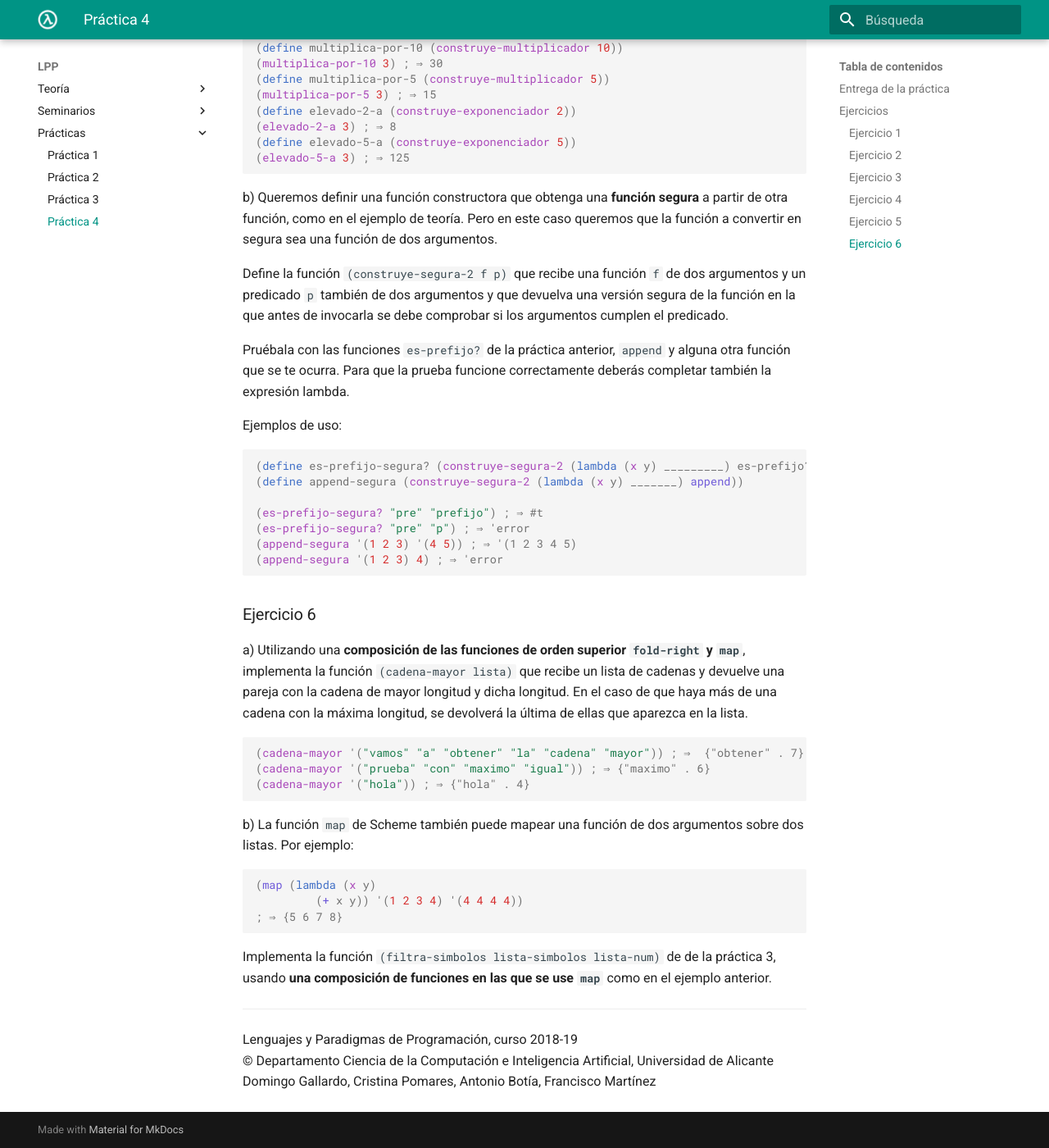
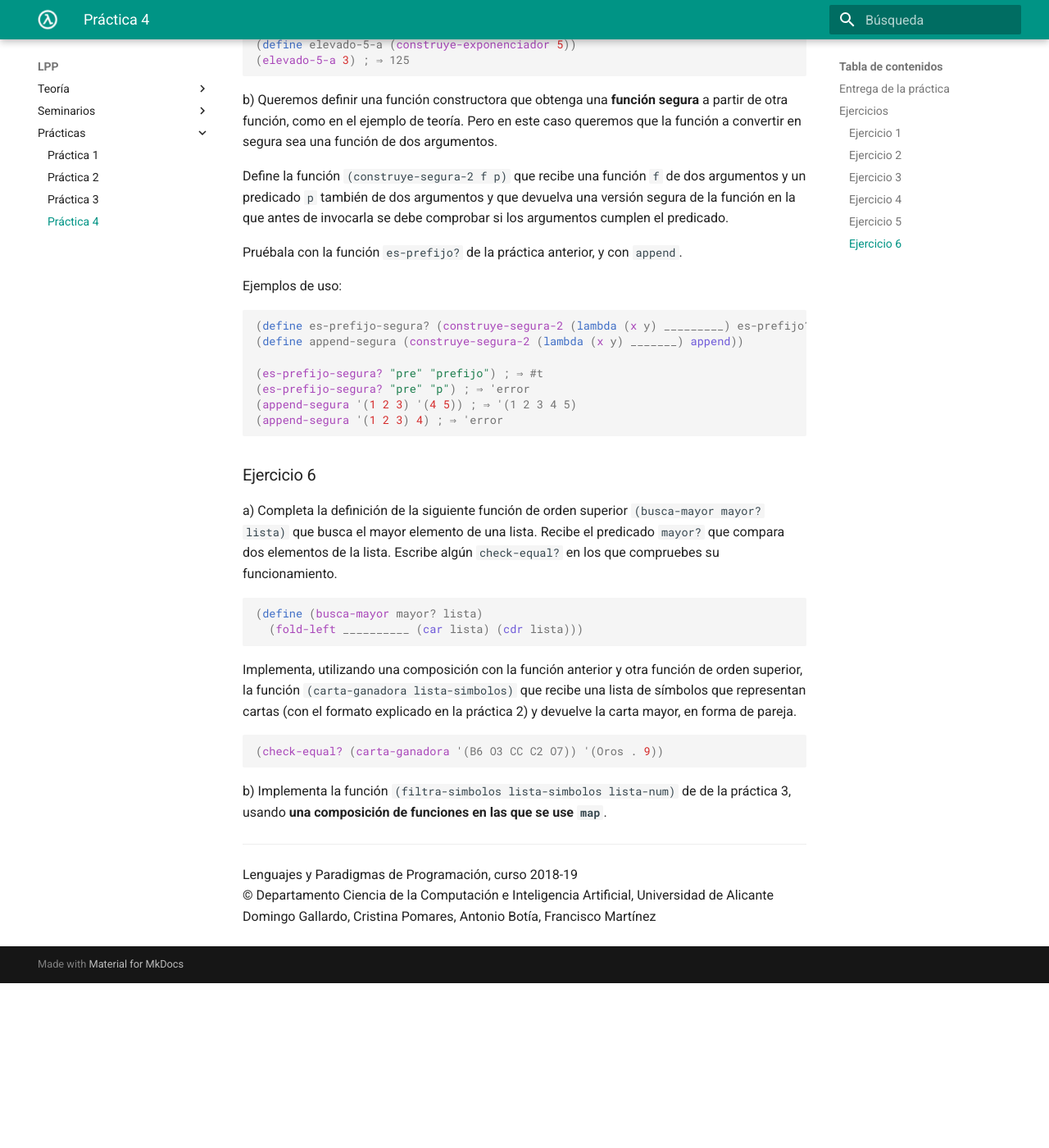
Before and after one commit to domingogallardo/apuntes-lpp, an MkDocs documentation site: the page built from docs/practicas/practica04/practica04.md, in a window 1280 px wide and 1400 px high, scrolled down 3393 px. Shown: the whole window at 82% size. Built offline with MkDocs 1.6.1 and Material for MkDocs 9.7.7, drawn with Linux system fonts in a browser that asks for light colours; after the commit the page ends 4592 px from its top, so only the background shows below that; some of the changed text lies outside the part shown.

Commit message:
Actualizada práctica 4

````diff
--- a/docs/practicas/practica04/practica04.md
+++ b/docs/practicas/practica04/practica04.md
@@ -78,42 +78,38 @@ comprobar si has acertado.
 ; ⇒ {3 10 5}
 ```
 
+c) Rellena los siguientes huecos **con una única expresión**. Comprueba
+con el intérprete si lo has hecho correctamente.
+
+
+```scheme
+(define (f x) (lambda (y z) (string-append y z x)))
+(define g (f "a"))
+(check-equal? ____________________ "claselppa")
+
+
+
+(define (f x) (lambda (y z) (list y x z)))
+_____________
+
+(check-equal? (g "hola" "clase") (list "hola" "lpp" "clase"))
+
+
+
+(define (f g) (lambda(z x) (g z x)))
+_________ => {3 . 4}
+```
 
 ### Ejercicio 2 ###
 
-Implementa, utilizando funciones de orden superior, las funciones
-`longitud-impar`, `suma-longitudes` y `mayusculas` que reciben una
-lista de símbolos y devuelven:
-
-- `(longitud-impar lista-simbolos)`: una lista con aquellos símbolos
-  que tienen longitud impar.
-- `(suma-longitudes lista-simbolos)`: la suma de las longitudes
-  de todos los símbolos de la lista.
-- `(mayusculas lista-simbolos)`: una lista con los símbolos escritos
-  en mayúscula.
-
-!!!Hint "Pista"
-    Puedes usar las funciones `symbol->string`, `string->symbol` y
-    `string-upcase`.
-
-Ejemplos:
-
-```scheme
-(define lista '(me gusta LPP porque aprendo nuevos paradigmas de programación)
-(longitud-impar lista) ; ⇒ {gusta LPP aprendo}
-(suma-longitudes lista) ; ⇒ 53
-(mayusculas lista)
-; ⇒ {ME GUSTA LPP PORQUE APRENDO NUEVOS PARADIGMAS DE PROGRAMACIÓN}
-```
+Implementa **utilizando funciones de orden superior** las funciones
+`(cartas lista-simbolos)` y `(cuenta-cartas n lista-parejas)` de la
+práctica 3.
 
 
 ### Ejercicio 3 ###
 
-a) Implementa **utilizando funciones de orden superior** las funciones
-`(cartas lista-simbolos)` y `(cuenta-cartas n lista-parejas)` de la
-práctica 3.
-
-b) Implementa la función `(posicion dato lista)` que devuelva la
+Implementa la función `(posicion dato lista)` que devuelva la
 posición de un dato en una lista o `#f` si el dato no está en la
 lista. Puedes usar funciones auxiliares y funciones de orden
 superior **pero no recursión**.
@@ -126,7 +122,6 @@ Ejemplos:
 ```
 
 ### Ejercicio 4 ###
-
 
 a) Implementa usando funciones de orden superior la función `(suma-n-izq n
 lista-parejas)` que recibe una lista de parejas y devuelve otra lista
@@ -193,9 +188,8 @@ argumentos y que devuelva una versión segura de la función en la que
 antes de invocarla se debe comprobar si los argumentos cumplen el
 predicado.
 
-Pruébala con las funciones `es-prefijo?` de la práctica anterior,
-`append` y alguna otra función que se te ocurra. Para que la prueba
-funcione correctamente deberás completar también la expresión lambda.
+Pruébala con la función `es-prefijo?` de la práctica anterior,
+y con `append`.
 
 Ejemplos de uso:
 
@@ -212,31 +206,29 @@ Ejemplos de uso:
 
 ### Ejercicio 6 ###
 
-a) Utilizando una **composición de las funciones de orden superior
-`fold-right` y `map`**, implementa la función `(cadena-mayor lista)` que
-recibe un lista de cadenas y devuelve una pareja con la cadena de
-mayor longitud y dicha longitud.  En el caso de que haya más de una
-cadena con la máxima longitud, se devolverá la última de ellas que
-aparezca en la lista.
+a) Completa la definición de la siguiente función de orden superior
+`(busca-mayor mayor?  lista)` que busca el mayor elemento de una
+lista. Recibe el predicado `mayor?` que compara dos elementos de la
+lista. Escribe algún `check-equal?` en los que compruebes su funcionamiento.
 
 ```scheme
-(cadena-mayor '("vamos" "a" "obtener" "la" "cadena" "mayor")) ; ⇒  {"obtener" . 7}
-(cadena-mayor '("prueba" "con" "maximo" "igual")) ; ⇒ {"maximo" . 6}
-(cadena-mayor '("hola")) ; ⇒ {"hola" . 4}
+(define (busca-mayor mayor? lista)
+  (fold-left __________ (car lista) (cdr lista)))
 ```
 
-b) La función `map` de Scheme también puede mapear una función de dos
-argumentos sobre dos listas. Por ejemplo:
+Implementa, utilizando una composición con la función anterior y otra
+función de orden superior, la función `(carta-ganadora
+lista-simbolos)` que recibe una lista de símbolos que representan
+cartas (con el formato explicado en la práctica 2) y devuelve la carta
+mayor, en forma de pareja.
 
 ```scheme
-(map (lambda (x y)
-         (+ x y)) '(1 2 3 4) '(4 4 4 4))
-; ⇒ {5 6 7 8}
+(check-equal? (carta-ganadora '(B6 O3 CC C2 O7)) '(Oros . 9))
 ```
 
-Implementa la función `(filtra-simbolos lista-simbolos lista-num)` de
+b) Implementa la función `(filtra-simbolos lista-simbolos lista-num)` de
 de la práctica 3, usando **una composición de funciones en las que se
-use `map`** como en el ejemplo anterior.
+use `map`**.
 
 
 ----
--- a/mkdocs.yml
+++ b/mkdocs.yml
@@ -6,7 +6,7 @@ nav:
    - 'Descripción de la asignatura': 'teoria/tema00-descripcion-asignatura/tema00-descripcion-asignatura.md'
    - 'Tema 1: Historia de los lenguajes de programación': 'teoria/tema01-historia-lenguajes-programacion/tema01-historia-lenguajes-programacion.md'
    - 'Tema 2: Programación funcional': 'teoria/tema02-programacion-funcional/tema02-programacion-funcional.md'
-#   - 'Tema 3: Procedimientos recursivos': 'teoria/tema03-procedimientos-recursivos/tema03-procedimientos-recursivos.md'
+   - 'Tema 3: Procedimientos recursivos': 'teoria/tema03-procedimientos-recursivos/tema03-procedimientos-recursivos.md'
 #   - 'Tema 4: Estructuras recursivas': 'teoria/tema04-estructuras-recursivas/tema04-estructuras-recursivas.md'
 #   - 'Tema 5: Programación funcional con Swift': 'teoria/tema05-programacion-funcional-swift/tema05-programacion-funcional-swift.md'
 #   - 'Tema 6: Programación OO con Swift': 'teoria/tema06-programacion-orientada-objetos-swift/tema06-programacion-orientada-objetos-swift.md'
````
